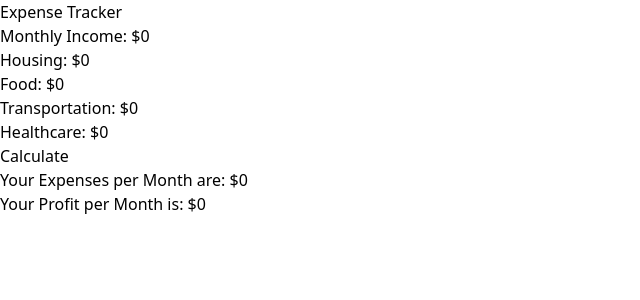
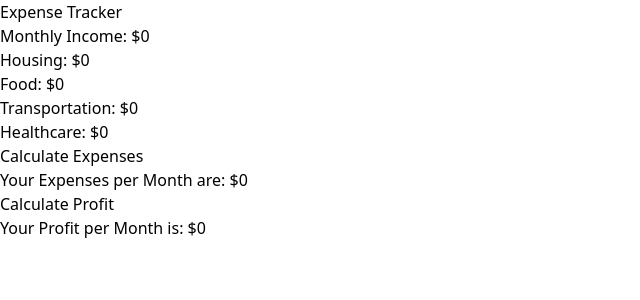
Before and after one commit to codify4/ReactProjects, a React (Vite) app in the folder ExpenseTrackerApp/: page / in a window 1280 px wide. Shown: the top 300 px of the page, without its empty margins (0-640 px from the left). Built offline with nearby package versions, Linux system fonts and the light colour scheme.

Commit message:
Profit Calculation Donne

```diff
--- a/ExpenseTrackerApp/src/ExpenseTracker.jsx
+++ b/ExpenseTrackerApp/src/ExpenseTracker.jsx
@@ -1,6 +1,6 @@
 import React, { useState } from 'react';
 
-const ExpenseTracker = () => {
+const ExpenseTracker = ( { onExpensesChange }) => {
 
     const [expenses, setExpenses] = useState(0);
     const [housing, setHousing] = useState(0);
@@ -14,6 +14,7 @@ const ExpenseTracker = () => {
         let expenses = Number(housing) + Number(food) + Number(transportation) + Number(healthcare);
 
         setExpenses(expenses);
+        onExpensesChange(expenses);
     }
 
     return (
@@ -52,14 +53,12 @@ const ExpenseTracker = () => {
                             onChange={ (e) => setHealthcare(e.target.value) }
                         />
                     </label>
-
                 </div>
 
-                <button
-                    className='bg-green-600 hover:bg-green-500 w-24
+                <button className='bg-green-600 hover:bg-green-500 w-60
                     rounded text-xl'
                     type='submit'>
-                    Calculate
+                    Calculate Expenses
                 </button>
             </form>
 
--- a/ExpenseTrackerApp/src/Profit.jsx
+++ b/ExpenseTrackerApp/src/Profit.jsx
@@ -3,12 +3,17 @@ import ExpenseTracker from "./ExpenseTracker";
 
 const Profit = () => {
 
+    const [expensesValue, setExpensesValue] = useState(0);
     const [income, setIncome] = useState(0);
     const [profit, setProfit] = useState(0);
 
+    const handleExpensesChange = (expenses) => {
+        setExpensesValue(expenses);
+    }
+
     const calculateProfit = () => {
-
-        setProfit(p);
+        const calculatedProfit = income - expensesValue;
+        setProfit(calculatedProfit);
     }
     return (
         <div>
@@ -19,10 +24,15 @@ const Profit = () => {
                 />
             </label>
 
-            <ExpenseTracker />
+            <ExpenseTracker onExpensesChange={handleExpensesChange} />
 
-            <div onChange={calculateProfit}>Your Profit per Month is: ${profit}</div>
+            <button className='bg-green-600 hover:bg-green-500 w-
+                    rounded text-xl'
+                    onClick={calculateProfit}>
+                    Calculate Profit
+            </button>
 
+            <div>Your Profit per Month is: ${profit}</div>
         </div>
     );
 }
```
